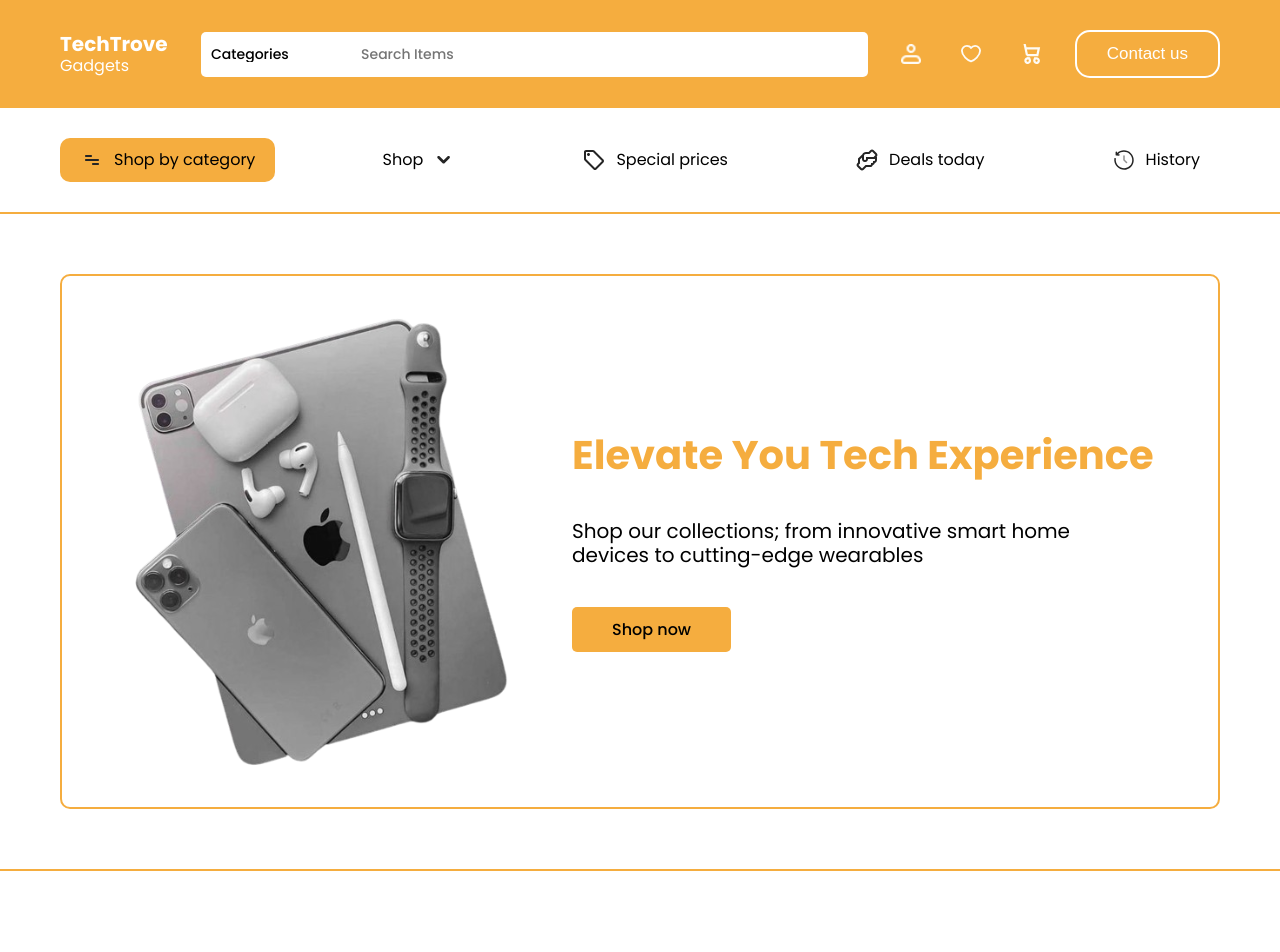
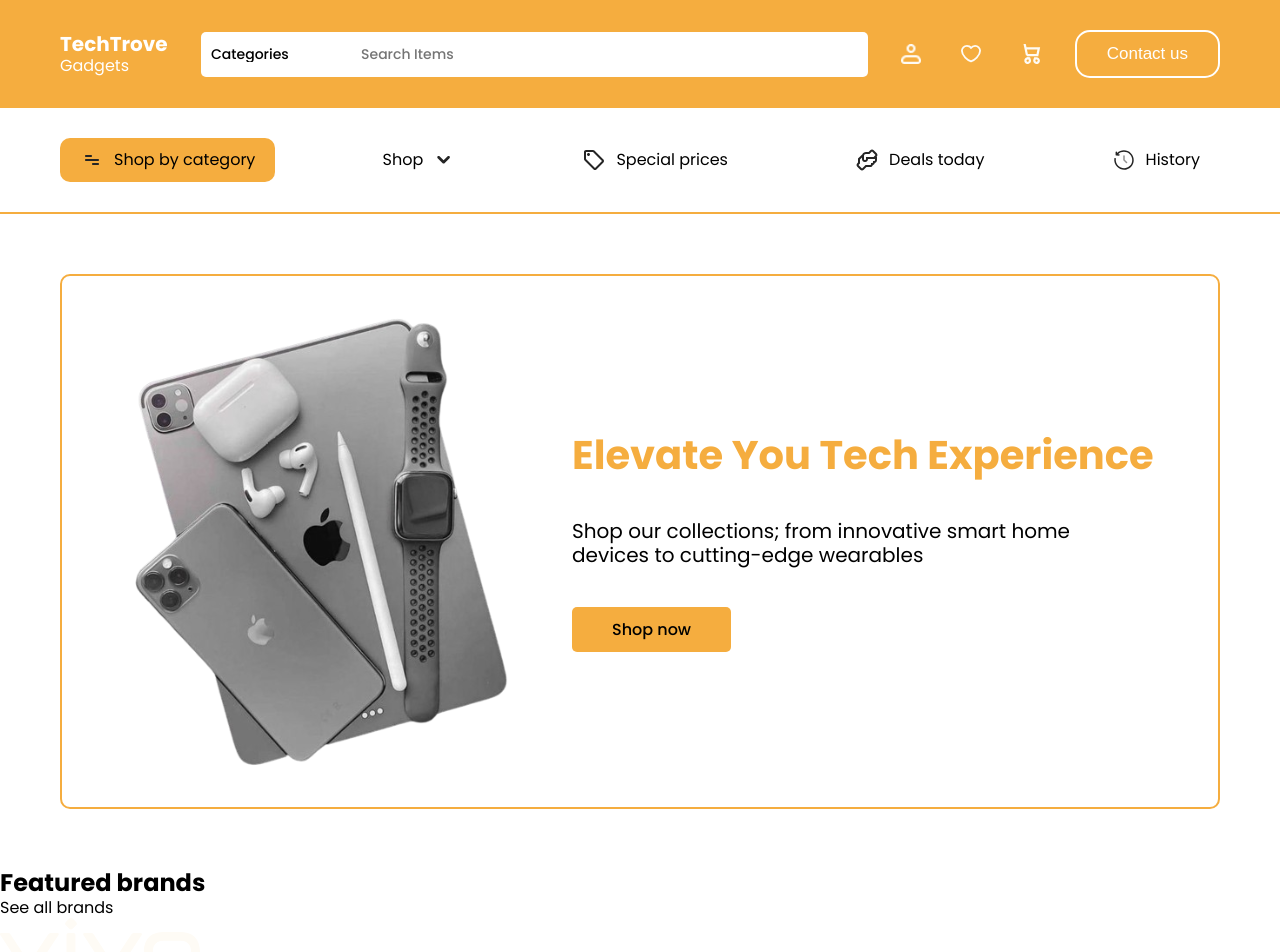
Before and after one commit to Orisabiyi/techtrove, a React (Vite) app: page / in a window 1280 px wide. Shown: the top 952 px of the page. Built offline with nearby package versions, Linux system fonts and the light colour scheme.

Commit message:
include feature in Header

```diff
--- a/src/components/Header.jsx
+++ b/src/components/Header.jsx
@@ -1,3 +1,4 @@
+import Feature from "./Feature";
 import Filter from "./Filter";
 import Hero from "./Hero";
 
@@ -6,6 +7,7 @@ function Header() {
     <header>
       <Filter />
       <Hero />
+      <Feature />
     </header>
   );
 }
```
